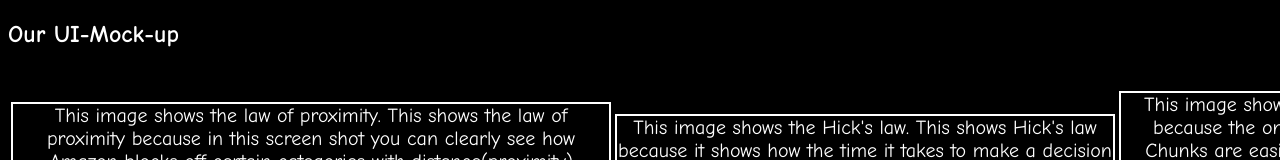
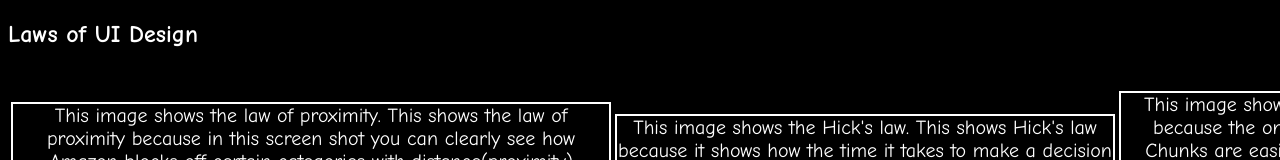
Before and after one commit to k5chan/ece-140b, a plain HTML site: page src/Laws of UI Design.html in a window 1280 px wide. Shown: the top 160 px of the page. Drawn offline with Linux system fonts and the light colour scheme.

Commit message:
Update Laws of UI Design.html

```diff
--- a/src/Laws of UI Design.html
+++ b/src/Laws of UI Design.html
@@ -6,7 +6,7 @@
     <title> Laws of UI Design</title>
   </head>
   <body>
-    <h2> Our UI-Mock-up</h2>
+    <h2> Laws of UI Design</h2>
         <table>
             <tr>
                 <td><p>This image shows the law of proximity. This shows the law of
```
